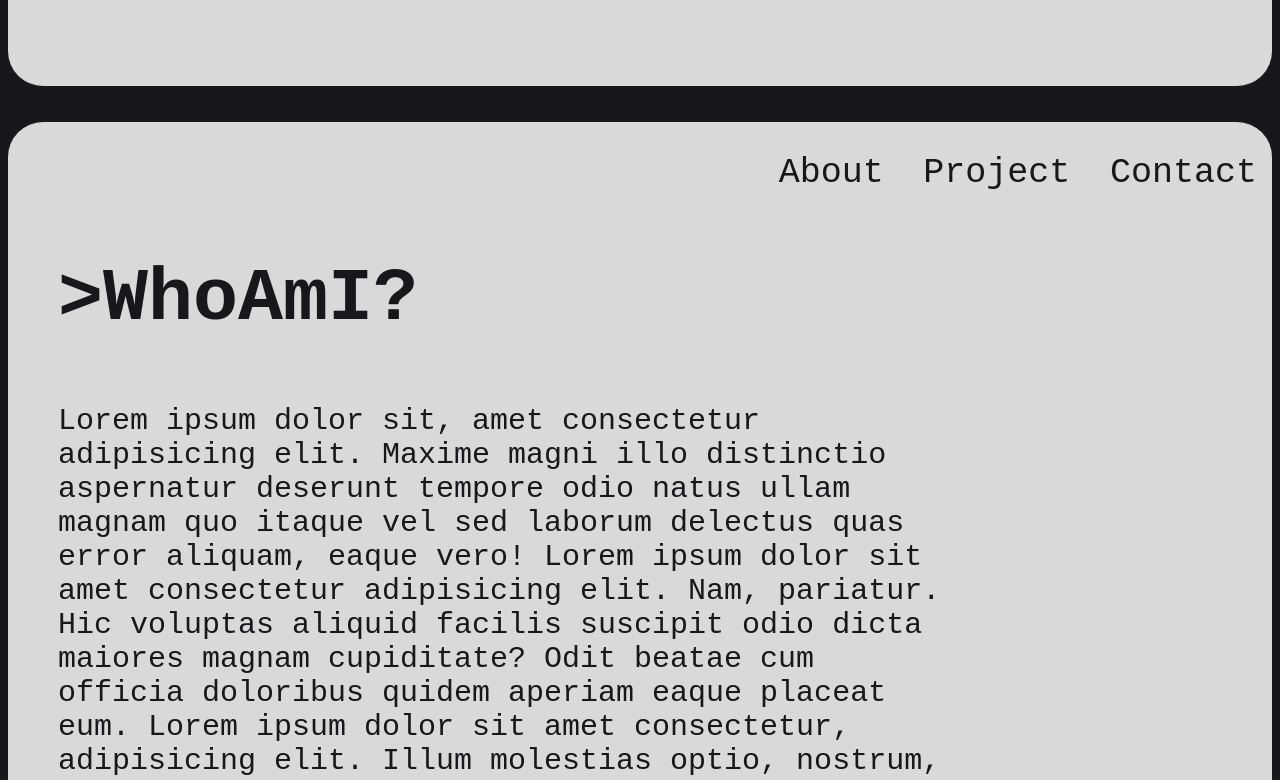
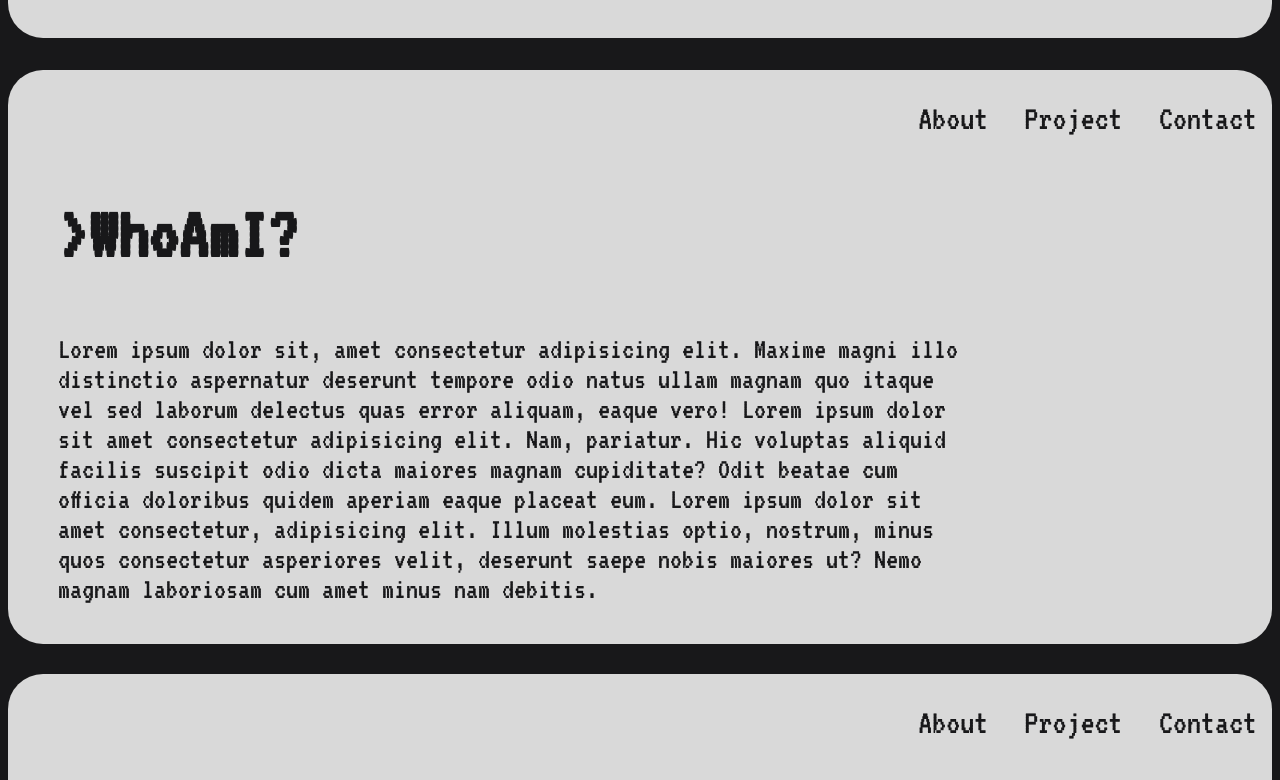
Before and after one commit to ruex64/portfolio-demo, a plain HTML site: page index.html in a window 1280 px wide. Shown: the part 685-1465 px from the top of the page. Drawn offline with nearby package versions, Linux system fonts and the light colour scheme.

Commit message:
Update index.html
font

```diff
--- a/index.html
+++ b/index.html
@@ -7,6 +7,9 @@
     <link rel="stylesheet" href="style.css">
     <link rel="shortcut icon" href="media/favicon/favicon.ico" type="image/x-icon">
     <link href='https://unpkg.com/boxicons@2.1.4/css/boxicons.min.css' rel='stylesheet'>
+<link rel="preconnect" href="https://fonts.googleapis.com">
+<link rel="preconnect" href="https://fonts.gstatic.com" crossorigin>
+<link href="https://fonts.googleapis.com/css2?family=VT323&display=swap" rel="stylesheet">
 </head>
 <body>
     <div class="container">
@@ -89,7 +92,6 @@
 </section>
     </div>
 
-
     <script src="https://unpkg.com/typed.js@2.0.16/dist/typed.umd.js"></script>
     <script src="main.js"></script>
 </body>
```
